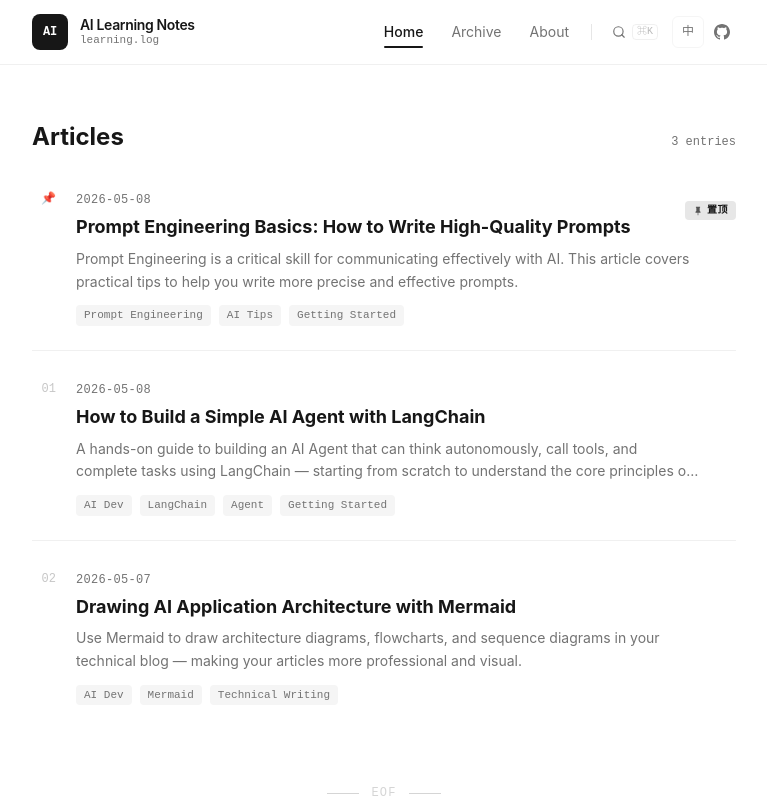
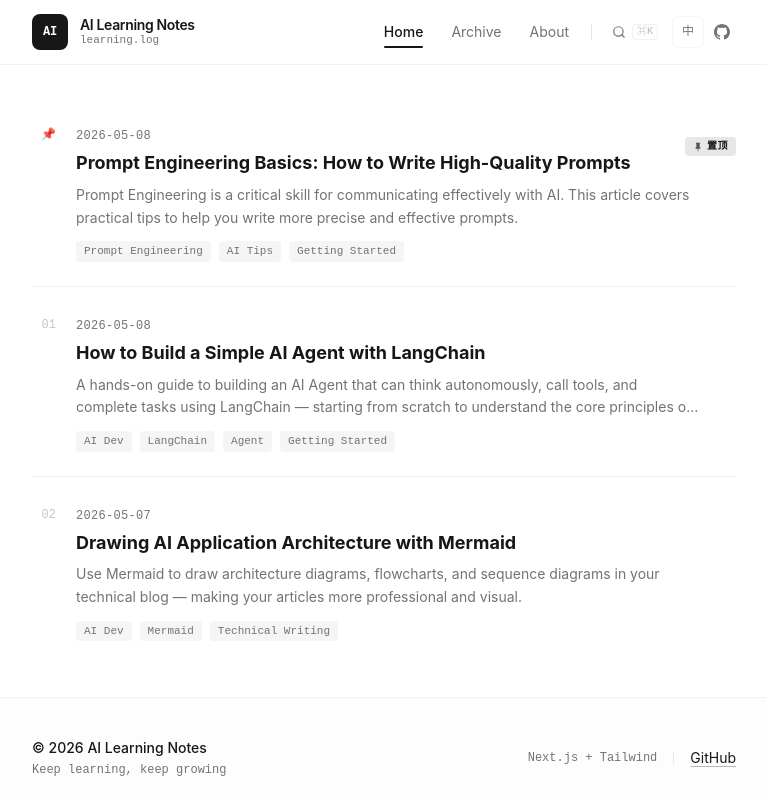
Before and after one commit to Sunlianwang/my-ai-blog, a Next.js app: page / in a window 1280 px wide. Shown: the top 800 px of the page, without its empty margins (256-1023 px from the left). Built offline with nearby package versions, Linux system fonts and the light colour scheme.

Commit message:
🗑️ 删除首页文章标题头和底部 EOF 装饰

```diff
--- a/src/components/HomeContent.tsx
+++ b/src/components/HomeContent.tsx
@@ -19,15 +19,6 @@ export default function HomeContent({ posts }: HomeContentProps) {
     <div className="space-y-16">
       {/* Posts List */}
       <section>
-        <div className="flex items-baseline justify-between mb-8">
-          <h2 className="text-2xl font-bold text-foreground">
-            {t('home.articles')}
-          </h2>
-          <span className="text-xs font-mono text-muted-foreground">
-            {posts.length} {t('home.entry')}
-          </span>
-        </div>
-
         {posts.length === 0 ? (
           <div className="text-center py-20 border border-dashed border-border rounded-xl">
             <p className="text-4xl mb-4">✍️</p>
@@ -139,15 +130,6 @@ export default function HomeContent({ posts }: HomeContentProps) {
           </div>
         )}
       </section>
-
-      {/* Bottom ornament */}
-      <div className="flex justify-center pt-4">
-        <div className="flex items-center gap-3 text-muted-foreground/30">
-          <div className="w-8 h-px bg-current" />
-          <span className="text-xs font-mono tracking-widest">EOF</span>
-          <div className="w-8 h-px bg-current" />
-        </div>
-      </div>
     </div>
   )
 }
```
